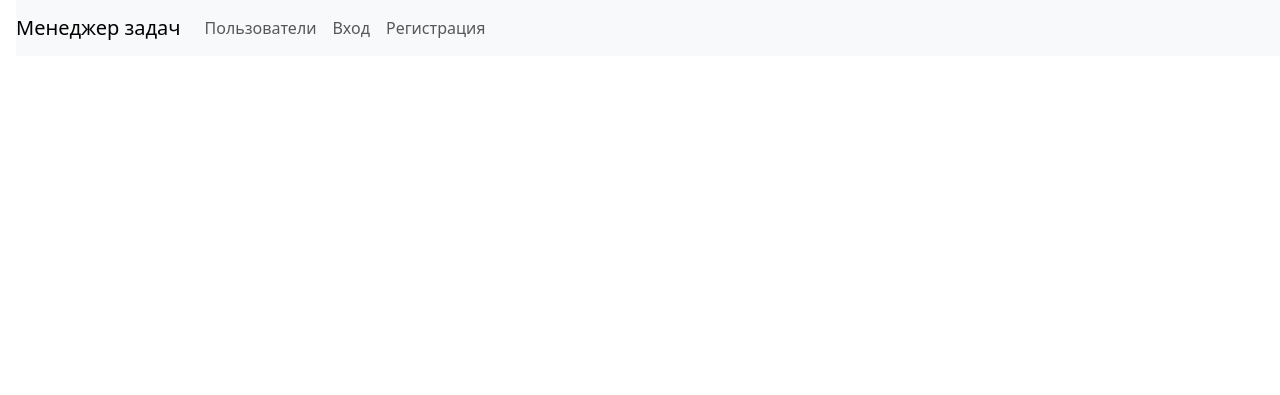
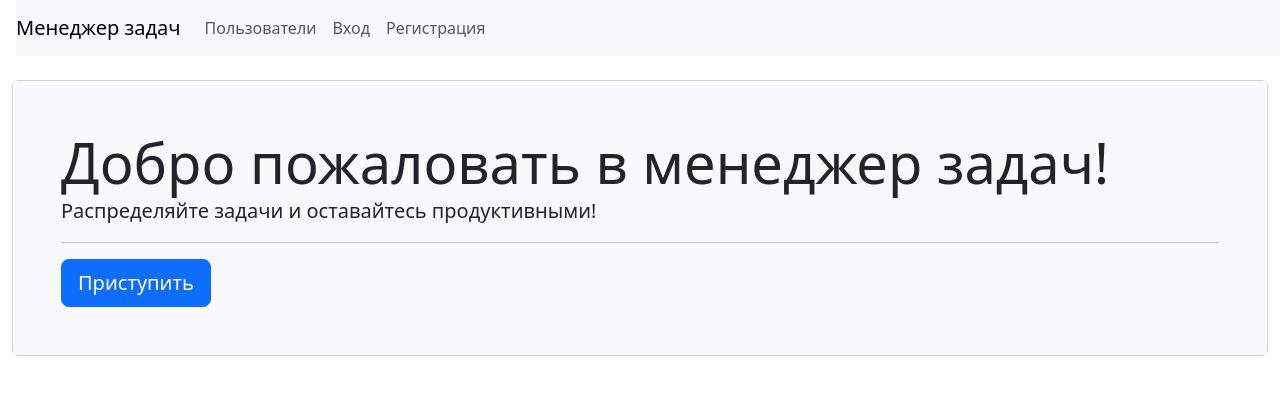
Before and after one commit to kamusia/python-project-52, a Django app: page / in a window 1280 px wide. Shown: the top 395 px of the page. Run offline with Django 4.2, Linux system fonts and the light colour scheme.

Commit message:
fix step 2

```diff
--- a/task_manager/templates/base.html
+++ b/task_manager/templates/base.html
@@ -1,11 +1,17 @@
-<html lang="ru-ru">
+<!DOCTYPE html>
+<html lang="ru">
 <head>
-    <meta name="viewport" content="width=device-width, initial-scale=1, shrink-to-fit=no">
+    <meta charset="UTF-8">
+    <meta name="viewport" content="width=device-width, initial-scale=1">
     <title>Менеджер задач</title>
-    <link crossorigin="anonymous" href="https://cdn.jsdelivr.net/npm/bootstrap@5.3.3/dist/css/bootstrap.min.css" integrity="sha384-QWTKZyjpPEjISv5WaRU9OFeRpok6YctnYmDr5pNlyT2bRjXh0JMhjY6hW+ALEwIH" rel="stylesheet">
-    <script crossorigin="anonymous" integrity="sha384-QWTKZyjpPEjISv5WaRU9OFeRpok6YctnYmDr5pNlyT2bRjXh0JMhjY6hW+ALEwIH" src="https://cdn.jsdelivr.net/npm/bootstrap@5.3.3/dist/js/bootstrap.bundle.min.js"></script>
+    <!-- Bootstrap CSS -->
+    <link crossorigin="anonymous"
+          href="https://cdn.jsdelivr.net/npm/bootstrap@5.3.3/dist/css/bootstrap.min.css"
+          integrity="sha384-QWTKZyjpPEjISv5WaRU9OFeRpok6YctnYmDr5pNlyT2bRjXh0JMhjY6hW+ALEwIH"
+          rel="stylesheet">
 </head>
-  <body class="d-flex flex-column min-vh-100">
+<body>
+  <!-- Навигация (кнопки без ссылок) -->
   <nav class="navbar navbar-expand-lg navbar-light bg-light ms-3">
     <a class="navbar-brand" href="/">Менеджер задач</a>
     <button class="navbar-toggler" data-bs-toggle="collapse" data-bs-target="#navbarToggleExternalContent">
@@ -14,15 +20,27 @@
     <div class="collapse navbar-collapse" id="navbarToggleExternalContent">
       <ul class="navbar-nav mr-auto">
         <li class="nav-item">
-            <a class="nav-link" href="/users/">Пользователи</a>
+          <a class="nav-link" href="#">Пользователи</a>
         </li>
         <li class="nav-item">
-            <a class="nav-link" href="/statuses/">Вход</a>
+          <a class="nav-link" href="#">Вход</a>
         </li>
         <li class="nav-item">
-            <a class="nav-link" href="/labels/">Регистрация</a>
+          <a class="nav-link" href="#">Регистрация</a>
         </li>
       </ul>
     </div>
   </nav>
-    <div class="container wrapper flex-grow-1">
+
+  <!-- Контент -->
+  <main class="container-fluid">
+      {% block content %}{% endblock %}
+  </main>
+
+  <!-- Bootstrap JS -->
+  <script crossorigin="anonymous"
+          src="https://cdn.jsdelivr.net/npm/bootstrap@5.3.3/dist/js/bootstrap.bundle.min.js"
+          integrity="sha384-YvpcrYf0tY3lHB60NNkmXc5s9fDVZLESaAA55NDzOxhy9GkcIdslK1eN7N6jIeHz"
+          defer></script>
+</body>
+</html>
--- a/task_manager/templates/home.html
+++ b/task_manager/templates/home.html
@@ -4,10 +4,10 @@
 <h1 class="my-4"></h1>
 <div class="card">
   <div class="card-body p-5 bg-light">
-    <div class="display-4">Welcome to Task Manager!</div>
-    <p class="lead">Organize your tasks correctly and stay productive!</p>
+    <div class="display-4">Добро пожаловать в менеджер задач!</div>
+    <p class="lead">Распределяйте задачи и оставайтесь продуктивными!</p>
     <hr>
-    <a class="btn btn-primary btn-lg" href="#">Get Started</a>
+    <a class="btn btn-primary btn-lg" href="#">Приступить</a>
   </div>
 </div>
 {% endblock %}
```
Lines whose indentation alone changed are shown as unchanged.
